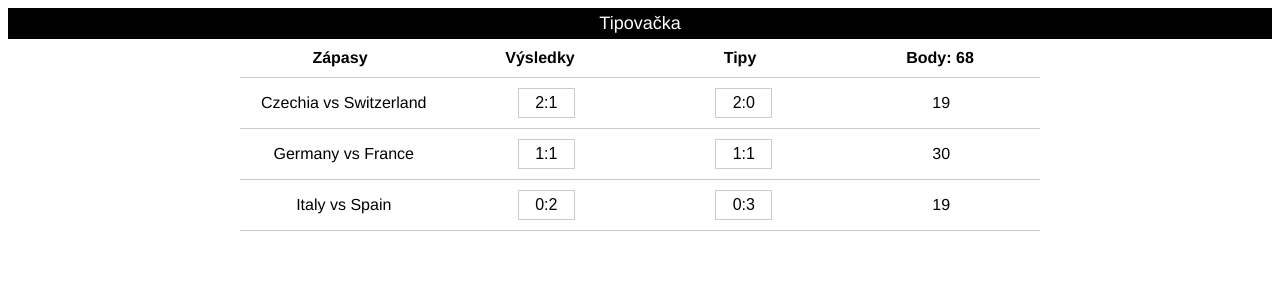
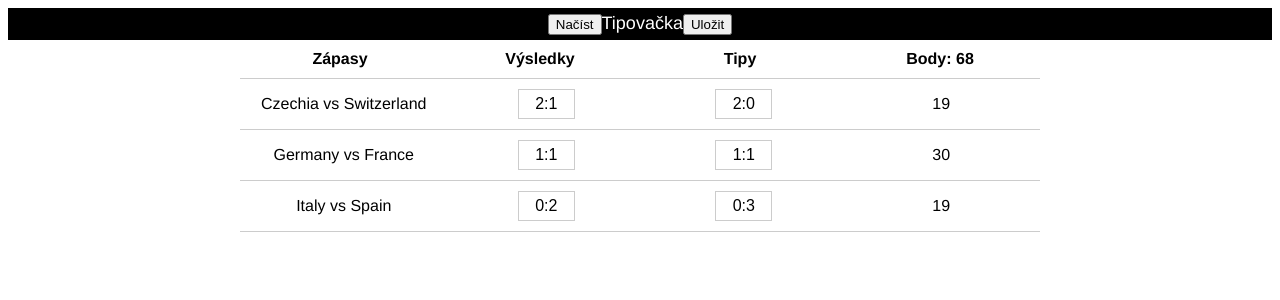
Before and after one commit to M-Brachtl/tipoVue, a Vue app: page / in a window 1280 px wide. Shown: the top 300 px of the page. Built offline with nearby package versions, Linux system fonts and the light colour scheme.

Commit message:
Finishing up

```diff
--- a/src/App.vue
+++ b/src/App.vue
@@ -1,14 +1,81 @@
 <script setup>
 import { ref } from 'vue';
 import MatchItem from './components/MatchItem.vue';
+// from public/matches.json
+// import matchesData from './assets/matches.json';
 
 const totalPoints = ref(0);
-const matches = [
+const matches = ref([
   { match: 'Czechia vs Switzerland', result: '2:1', guess: '2:0' },
   { match: 'Germany vs France', result: '1:1', guess: '1:1' },
   { match: 'Italy vs Spain', result: '0:2', guess: '0:3' }
-];
+]);
+// const matches = ref([])
+function loadMatches() {
+  // Načtení dat z JSON souboru, který vloží uživatel v rámci této funkce
 
+  //požádání uživatele o výběr souboru
+  const input = document.createElement('input');
+  input.type = 'file';
+  input.accept = '.json';
+  input.onchange = (event) => {
+    const file = event.target.files[0];
+    if (file) {
+      const reader = new FileReader();
+      reader.onload = (e) => {
+        try {
+          const matchesData = JSON.parse(e.target.result);
+          if (Array.isArray(matchesData)) {
+            matches.value = []; // Vyprázdníme předchozí zápasy
+            totalPoints.value = 0; // Resetujeme body
+            for (const item of matchesData) {
+              matches.value.push({
+                match: item.match,
+                result: item.result,
+                guess: item.guess || '-:-'
+              });
+            }
+          } else {
+            alert('Vložený soubor je poškozený nebo neobsahuje platná data.');
+          }
+        } catch (error) {
+          alert('Vložený soubor je poškozený nebo neobsahuje platná data.');
+        }
+      };
+      reader.readAsText(file);
+    }
+  };
+  input.click();
+  input.removeEventListener('change', loadMatches);
+}
+
+
+function saveMatches() {
+  // Nejdříve musíme updatovat výsledky a tipy v matches
+  document.querySelectorAll('.match-item').forEach((item, index) => {
+    const inputs = item.querySelectorAll('input');
+    if (inputs.length >= 2) {
+      matches.value[index].result = inputs[0].value;
+      matches.value[index].guess = inputs[1].value;
+    }
+  });
+
+  // Uložení dat do JSON souboru
+  const data = matches.value.map(item => ({
+    match: item.match,
+    result: item.result,
+    guess: item.guess
+  }));
+  const blob = new Blob([JSON.stringify(data, null, 2)], { type: 'application/json' });
+  const url = URL.createObjectURL(blob);
+  const a = document.createElement('a');
+  a.href = url;
+  a.download = 'matches.json';
+  document.body.appendChild(a);
+  a.click();
+  document.body.removeChild(a);
+  URL.revokeObjectURL(url);
+}
 
 const updatePoints = (newPoints, prevPoints) => {
   totalPoints.value += newPoints - prevPoints;
@@ -16,7 +83,7 @@ const updatePoints = (newPoints, prevPoints) => {
 </script>
 
 <template>
-  <header>Tipovačka</header>
+  <header><button @click="loadMatches()">Načíst</button><span>Tipovačka</span><button @click="saveMatches()">Uložit</button></header>
   <main>
     <div id="heading"><span>Zápasy</span><span>Výsledky</span><span>Tipy</span><span>Body: {{ totalPoints }}</span></div>
     <MatchItem v-for="(item, index) in matches" :key="index" :match="item.match" :result="item.result" :guess="item.guess" @points-updated="updatePoints" />
--- a/src/assets/main.css
+++ b/src/assets/main.css
@@ -30,6 +30,8 @@ main {
   padding: 10px 0;
   border-bottom: 1px solid #ccc;
   font-weight: bold;
+  position: sticky;
+  top: 30px;
 }
 
 #heading span {
--- a/src/components/MatchItem.vue
+++ b/src/components/MatchItem.vue
@@ -31,10 +31,10 @@ const countPoints = () => {
   const prevValue = points.value;
   if (localResult.value === localGuess.value) {
     points.value = 30;
-  } else if ((localResult.value.split(':')[0] > localResult.value.split(":")[1] && localGuess.value.split(':')[0] > localGuess.value.split(":")[1]) || (
+  } else if (((localResult.value.split(':')[0] > localResult.value.split(":")[1] && localGuess.value.split(':')[0] > localGuess.value.split(":")[1]) || (
     localResult.value.split(':')[0] < localResult.value.split(":")[1] && localGuess.value.split(':')[0] < localGuess.value.split(":")[1]) || (
       localResult.value.split(':')[0] === localResult.value.split(":")[1] && localGuess.value.split(':')[0] === localGuess.value.split(":")[1])
-  ) {
+  ) && localResult.value !== "-:-") {
     points.value = 20 - Math.abs(localResult.value.split(':')[0] - localGuess.value.split(':')[0]) - Math.abs(localResult.value.split(':')[1] - localGuess.value.split(':')[1]);
   }
   else points.value = 0;
```
Also changed, not shown: src/assets/matches.json (+56 -28 lines).
